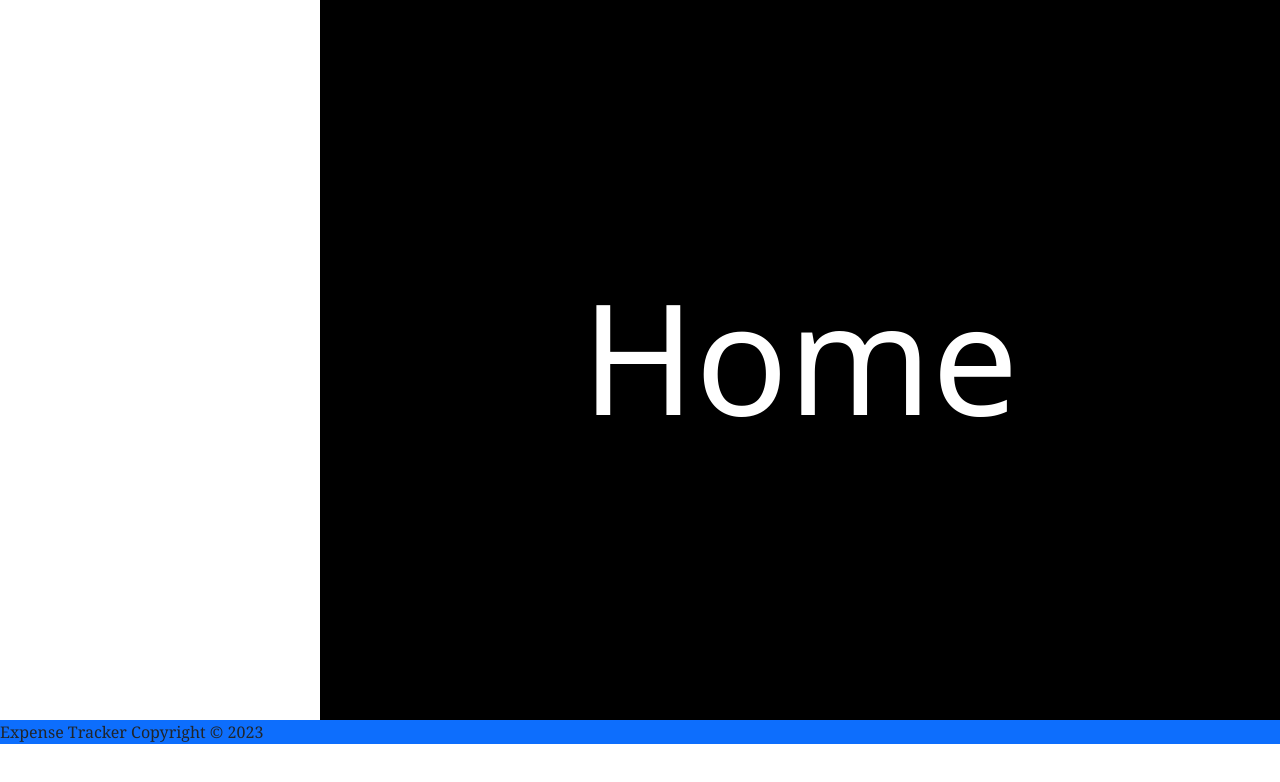
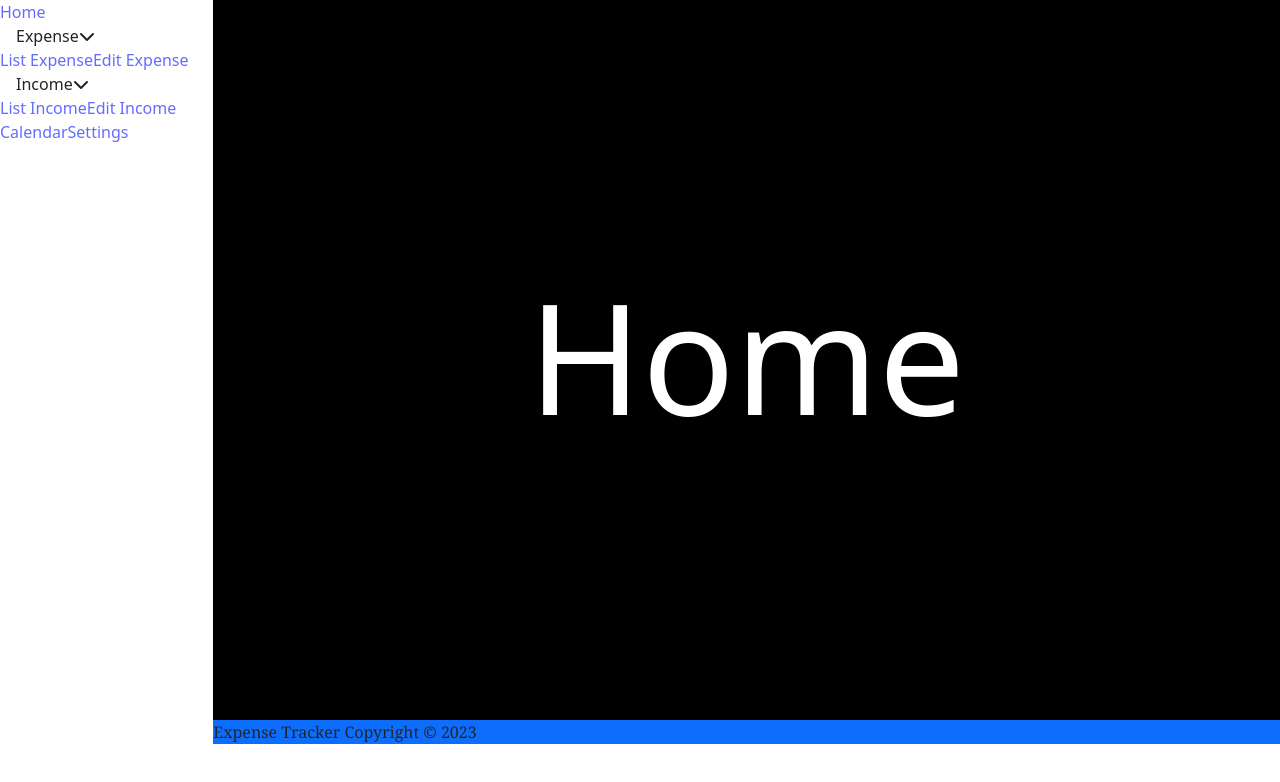
Before and after one commit to MBCMorais/expenseTrackerV2, a React (Vite) app in the folder client/: page / in a window 1280 px wide. Shown: the top 782 px of the page. Built offline with nearby package versions, Linux system fonts and the light colour scheme.

Commit message:
Update Layout.jsx

```diff
--- a/client/src/pages/Layout.jsx
+++ b/client/src/pages/Layout.jsx
@@ -1,28 +1,22 @@
 import React from 'react';
 import MySidebar from '../components/Sidebar';
 import { Outlet } from 'react-router-dom';
-import { Container, Row, Col, } from 'react-bootstrap';
+import { Container, Row, Col } from 'react-bootstrap';
 import Footer from '../components/Footer';
-import SidebarV2 from '../components/SidebarV2';
 
 
 const Layout = () => {
 	return (
 		<>
-			<div className='vh-100 vw-100'>
-
-				<div className='p-0 d-flex'>
-					<Col md={3} >
-                    <MySidebar />
-                        {/* <SidebarV2 /> */}
-					</Col>
-					<Col md={9}>
-						<Outlet />
-					</Col>
-				</div>
-                <Footer/>
+			<div id='responsiveTablet' className='vh-100 vw-100 p-0 d-flex '>
+				<Col md={3} xl={2}>
+					<MySidebar />
+				</Col>
+				<Col md={9} xl={10}>
+					<Outlet />
+					<Footer />
+				</Col>
 			</div>
-
 		</>
 	);
 };
```
